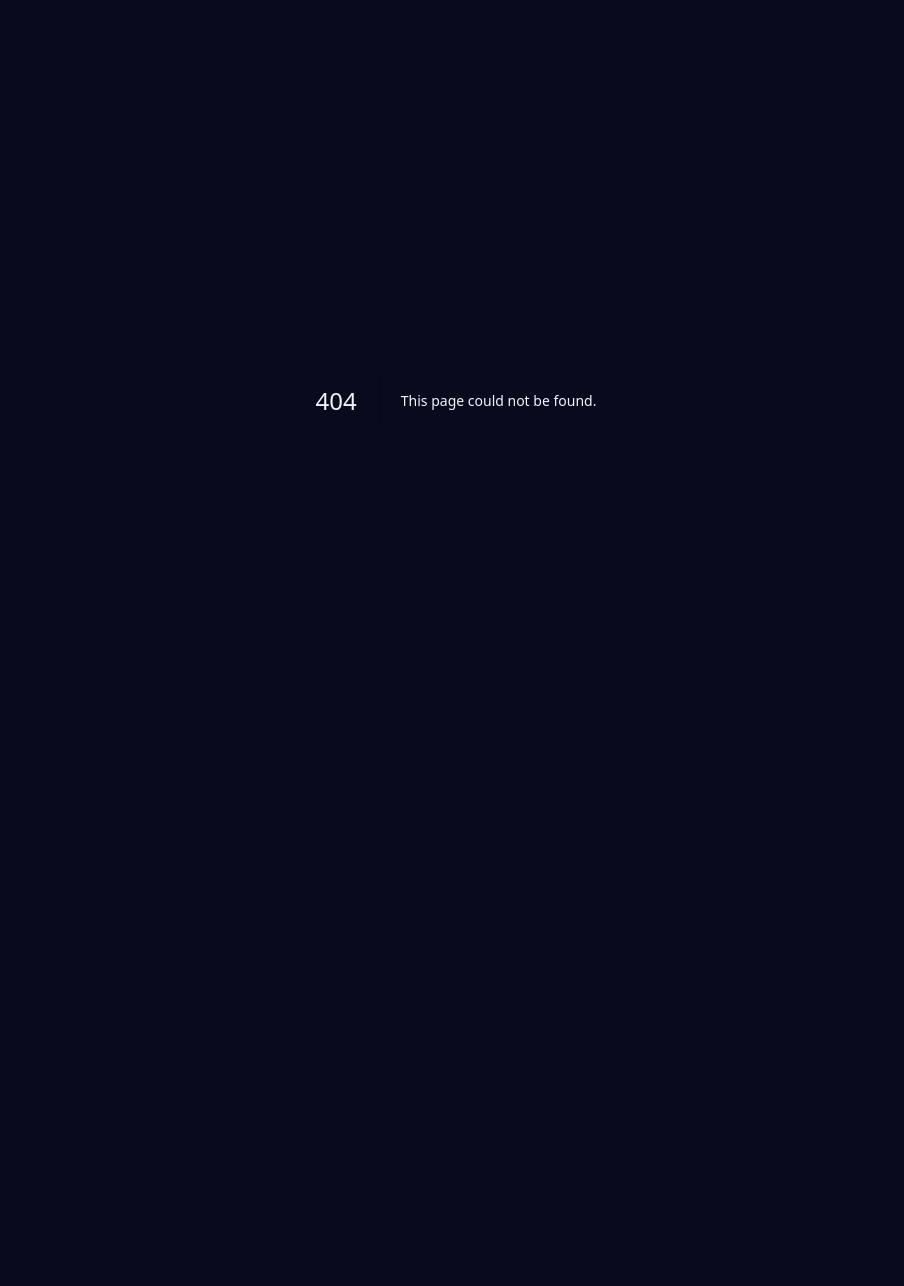
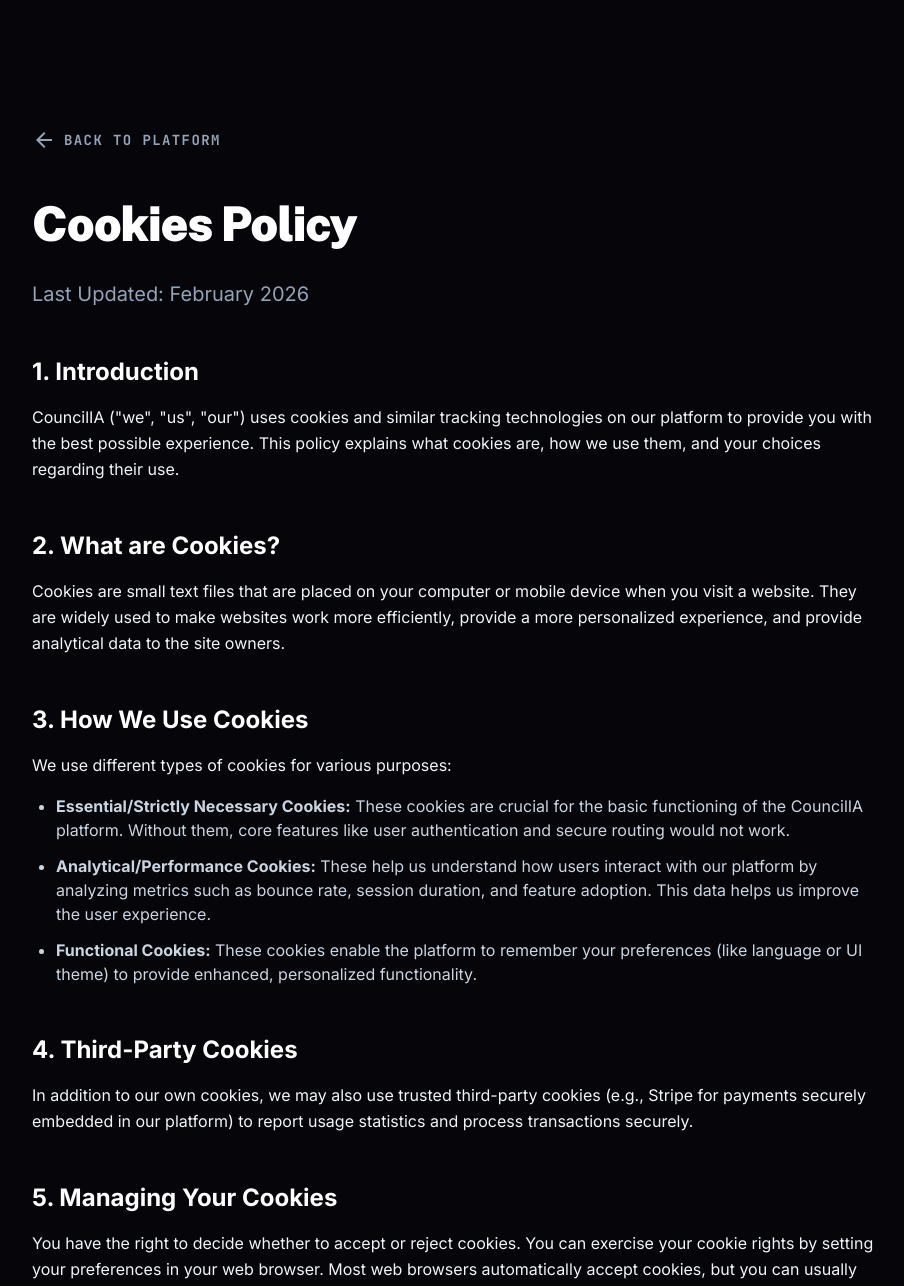
Before and after one commit to negraodenio/council, a Next.js app: page /cookies in a window 1280 px wide. Before the commit this address had no page. Shown: the top 1286 px of the page, without its empty margins (184-1088 px from the left). Before the commit the page ends 800 px from the top, so only its background shows below. Built offline with nearby package versions, Linux system fonts and the light colour scheme.

Commit message:
feat(ux): standardize ctas, add aria roles, and implement cookies policy page

```diff
--- /dev/null
+++ b/src/app/cookies/page.tsx
@@ -0,0 +1,68 @@
+import React from 'react';
+
+export default function CookiesPolicy() {
+    return (
+        <main className="bg-space-black text-slate-100 font-body min-h-screen pt-32 pb-24 selection:bg-neon-lime selection:text-black">
+            <div className="max-w-4xl mx-auto px-6">
+                <a href="/" className="inline-flex items-center gap-2 text-slate-400 hover:text-neon-cyan transition-colors mb-12 text-sm font-bold uppercase tracking-widest font-mono">
+                    <span className="material-symbols-outlined text-[16px]">arrow_back</span>
+                    Back to Platform
+                </a>
+
+                <h1 className="text-4xl md:text-5xl font-black mb-8 tracking-tight font-display text-white">
+                    Cookies Policy
+                </h1>
+
+                <div className="prose prose-invert prose-lg max-w-none prose-headings:font-display prose-headings:text-white prose-a:text-neon-cyan prose-p:text-slate-300">
+                    <p className="text-xl text-slate-400 mb-12">
+                        Last Updated: {new Date().toLocaleDateString('en-US', { month: 'long', year: 'numeric' })}
+                    </p>
+
+                    <section className="mb-12">
+                        <h2 className="text-2xl font-bold mb-4 text-white">1. Introduction</h2>
+                        <p className="leading-relaxed">
+                            CouncilIA ("we", "us", "our") uses cookies and similar tracking technologies on our platform to provide you with the best possible experience. This policy explains what cookies are, how we use them, and your choices regarding their use.
+                        </p>
+                    </section>
+
+                    <section className="mb-12">
+                        <h2 className="text-2xl font-bold mb-4 text-white">2. What are Cookies?</h2>
+                        <p className="leading-relaxed mb-4">
+                            Cookies are small text files that are placed on your computer or mobile device when you visit a website. They are widely used to make websites work more efficiently, provide a more personalized experience, and provide analytical data to the site owners.
+                        </p>
+                    </section>
+
+                    <section className="mb-12">
+                        <h2 className="text-2xl font-bold mb-4 text-white">3. How We Use Cookies</h2>
+                        <p className="leading-relaxed mb-4">We use different types of cookies for various purposes:</p>
+                        <ul className="list-disc pl-6 space-y-3 mt-4 text-slate-300">
+                            <li><strong>Essential/Strictly Necessary Cookies:</strong> These cookies are crucial for the basic functioning of the CouncilIA platform. Without them, core features like user authentication and secure routing would not work.</li>
+                            <li><strong>Analytical/Performance Cookies:</strong> These help us understand how users interact with our platform by analyzing metrics such as bounce rate, session duration, and feature adoption. This data helps us improve the user experience.</li>
+                            <li><strong>Functional Cookies:</strong> These cookies enable the platform to remember your preferences (like language or UI theme) to provide enhanced, personalized functionality.</li>
+                        </ul>
+                    </section>
+
+                    <section className="mb-12">
+                        <h2 className="text-2xl font-bold mb-4 text-white">4. Third-Party Cookies</h2>
+                        <p className="leading-relaxed">
+                            In addition to our own cookies, we may also use trusted third-party cookies (e.g., Stripe for payments securely embedded in our platform) to report usage statistics and process transactions securely.
+                        </p>
+                    </section>
+
+                    <section className="mb-12">
+                        <h2 className="text-2xl font-bold mb-4 text-white">5. Managing Your Cookies</h2>
+                        <p className="leading-relaxed mb-4">
+                            You have the right to decide whether to accept or reject cookies. You can exercise your cookie rights by setting your preferences in your web browser. Most web browsers automatically accept cookies, but you can usually modify your browser setting to decline cookies if you prefer.
+                        </p>
+                        <div className="p-6 bg-panel-blue/30 border border-neon-cyan/20 rounded-xl mt-6">
+                            <p className="font-mono text-sm text-neon-cyan flex items-center gap-3">
+                                <span className="material-symbols-outlined">info</span>
+                                Note: If you choose to reject cookies, you may still use our platform, but your access to some functionality and areas may be restricted or degraded.
+                            </p>
+                        </div>
+                    </section>
+                </div>
+            </div>
+        </main>
+    );
+}
--- a/src/app/page.tsx
+++ b/src/app/page.tsx
@@ -17,8 +17,8 @@
                         <a className="text-sm font-medium hover:text-neon-cyan transition-colors" href="/pricing">Pricing</a>
                         <a className="text-sm font-medium hover:text-neon-cyan transition-colors" href="#methodology">Methodology</a>
                     </nav>
-                    <a href="/login" className="bg-neon-cyan/10 border border-neon-cyan/50 text-neon-cyan px-6 py-2.5 rounded-xl font-bold text-sm transition-all hover:bg-neon-cyan hover:text-black hover:scale-105 active:scale-95 shadow-[0_0_15px_rgba(0,240,255,0.2)]">
-                        Start a session
+                    <a href="/login" role="button" aria-label="Start Free Session" className="bg-neon-cyan/10 border border-neon-cyan/50 text-neon-cyan px-6 py-2.5 rounded-xl font-bold text-sm transition-all hover:bg-neon-cyan hover:text-black hover:scale-105 active:scale-95 shadow-[0_0_15px_rgba(0,240,255,0.2)]">
+                        Start Free Session
                     </a>
                 </div>
             </header>
@@ -44,8 +44,8 @@
                         Submit any idea. Six AI experts with opposing perspectives debate it in 3 adversarial rounds. A seventh arbitrates and delivers a reasoned verdict.
                     </p>
                     <div className="flex flex-col sm:flex-row items-center justify-center gap-4 font-display">
-                        <a href="/login" className="w-full sm:w-auto px-8 py-4 bg-neon-cyan text-black rounded-xl font-bold text-lg hover:shadow-[0_0_30px_rgba(0,240,255,0.4)] transition-all text-center">
-                            Start a free session
+                        <a href="/login" role="button" aria-label="Start Free Session" className="w-full sm:w-auto px-8 py-4 bg-neon-cyan text-black rounded-xl font-bold text-lg hover:shadow-[0_0_30px_rgba(0,240,255,0.4)] transition-all text-center">
+                            Start Free Session
                         </a>
                         <a href="#how-it-works" className="w-full sm:w-auto px-8 py-4 border border-[rgba(0,240,255,0.2)] bg-[#121235]/40 hover:bg-[#121235]/60 rounded-xl font-bold text-lg transition-all text-center text-neon-cyan">
                             See how it works
@@ -439,7 +439,7 @@
                                 Standard Arbitration
                             </li>
                         </ul>
-                        <button className="w-full py-3 border border-[rgba(0,240,255,0.2)] rounded-xl font-bold hover:bg-panel-blue transition-all text-neon-cyan font-display text-sm">Get Started</button>
+                        <button role="button" aria-label="Start Free Session" className="w-full py-3 border border-[rgba(0,240,255,0.2)] rounded-xl font-bold hover:bg-panel-blue transition-all text-neon-cyan font-display text-sm">Start Free Session</button>
                     </div>
                     {/* Pro */}
                     <div className="p-8 rounded-2xl border-2 border-neon-cyan bg-space-black flex flex-col relative glow-cyan scale-105 z-10">
@@ -467,7 +467,7 @@
                                 Exportable PDF Reports
                             </li>
                         </ul>
-                        <button className="w-full py-3 bg-neon-cyan text-black rounded-xl font-bold transition-all shadow-[0_0_15px_rgba(0,240,255,0.4)] font-display text-sm hover:scale-105 active:scale-95">Upgrade Now</button>
+                        <button role="button" aria-label="Start Pro Session" className="w-full py-3 bg-neon-cyan text-black rounded-xl font-bold transition-all shadow-[0_0_15px_rgba(0,240,255,0.4)] font-display text-sm hover:scale-105 active:scale-95">Start Pro Session</button>
                     </div>
                     {/* Team */}
                     <div className="p-8 rounded-2xl border border-[rgba(0,240,255,0.1)] bg-panel-blue/30 flex flex-col">
@@ -540,6 +540,7 @@
                         <ul className="space-y-4">
                             <li><a className="text-sm text-slate-500 hover:text-neon-cyan transition-colors" href="mailto:support@councilia.ai" aria-label="Email Support">support@councilia.ai</a></li>
                             <li><a className="text-sm text-slate-500 hover:text-neon-cyan transition-colors" href="/privacy" aria-label="Privacy Policy">Privacy Policy</a></li>
+                            <li><a className="text-sm text-slate-500 hover:text-neon-cyan transition-colors" href="/cookies" aria-label="Cookies Policy">Cookies Policy</a></li>
                             <li><a className="text-sm text-slate-500 hover:text-neon-cyan transition-colors" href="/terms" aria-label="Terms of Service">Terms of Service</a></li>
                         </ul>
                     </nav>
```
